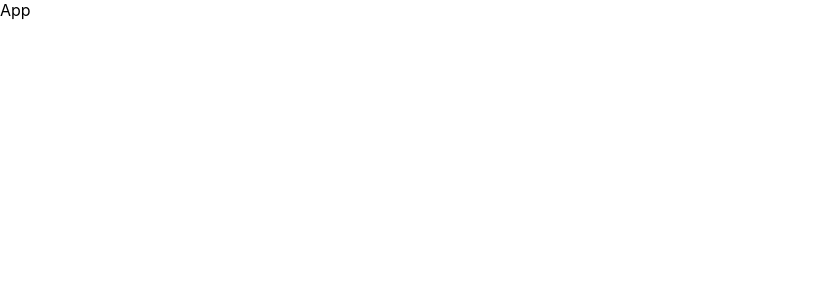
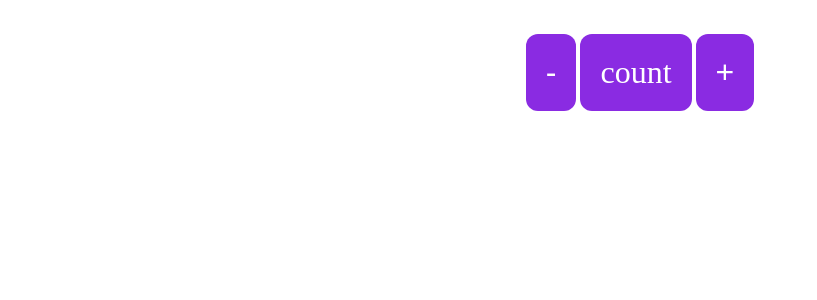
Before and after one commit to kirangautam45/Conduit-application, a React (Create React App) app: page / in a window 1280 px wide. Shown: the top 300 px of the page, without its empty margins (0-817 px from the left). Built offline with nearby package versions, Linux system fonts and the light colour scheme.

Commit message:
Conduit Application

```diff
--- a/package.json
+++ b/package.json
@@ -11,10 +11,13 @@
     "@types/node": "^16.7.13",
     "@types/react": "^18.0.0",
     "@types/react-dom": "^18.0.0",
+    "classname": "^0.0.0",
     "react": "^18.2.0",
     "react-dom": "^18.2.0",
     "react-redux": "^8.0.5",
     "react-scripts": "5.0.1",
+    "redux": "^4.2.1",
+    "redux-persist": "^6.0.0",
     "typescript": "^4.4.2",
     "web-vitals": "^2.1.0"
   },
--- a/src/App.tsx
+++ b/src/App.tsx
@@ -1,7 +1,11 @@
-import React from "react";
+import Counter from "./page/counter";
 
 const App = () => {
-  return <div>App</div>;
+  return (
+    <div>
+      <Counter />
+    </div>
+  );
 };
 
 export default App;
--- a/src/index.css
+++ b/src/index.css
@@ -1,4 +1,9 @@
-body {
+* {
+  padding: 0px;
+  margin: 0px;
+}
+
+/* body {
   margin: 0;
   font-family: -apple-system, BlinkMacSystemFont, 'Segoe UI', 'Roboto', 'Oxygen',
     'Ubuntu', 'Cantarell', 'Fira Sans', 'Droid Sans', 'Helvetica Neue',
@@ -10,4 +15,4 @@ body {
 code {
   font-family: source-code-pro, Menlo, Monaco, Consolas, 'Courier New',
     monospace;
-}
+} */
--- /dev/null
+++ b/src/page/Counter.css
@@ -0,0 +1,19 @@
+.wrapper {
+  display: flex;
+  align-items: center;
+  justify-content: center;
+  padding: 30px;
+}
+.button {
+  background-color: blueviolet; /* Green */
+  border: none;
+  color: white;
+  padding: 20px;
+  text-align: center;
+  text-decoration: none;
+  display: inline-block;
+  font-size: 32px;
+  margin: 4px 2px;
+  cursor: pointer;
+  border-radius: 12px;
+}
--- /dev/null
+++ b/src/page/counter.tsx
@@ -0,0 +1,16 @@
+import "./Counter.css";
+import { useDispatch, useSelector } from "react-redux";
+import { decrement } from "../store/counter/slice";
+
+const Counter = () => {
+  // const count = useSelector(());
+
+  return (
+    <div className="wrapper">
+      <button className="button">-</button>
+      <span className="button"> count </span>
+      <button className="button"> + </button>
+    </div>
+  );
+};
+export default Counter;
--- /dev/null
+++ b/src/store/counter/selector.ts
@@ -0,0 +1,6 @@
+import { RootState } from "../index";
+export const counter = (state: RootState) => state.counter.value;
+
+// export const count = () => state.count.value;
+
+// export type RootState = ReturnType<typeof count>;
--- /dev/null
+++ b/src/store/counter/slice.ts
@@ -0,0 +1,21 @@
+import { createSlice } from "@reduxjs/toolkit";
+import { initialStateType } from "./type";
+
+const initialState: initialStateType = {
+  value: 0,
+};
+
+const counterSlice = createSlice({
+  name: "counter",
+  initialState,
+  reducers: {
+    increment: (state) => {
+      state.value += 1;
+    },
+    decrement: (state) => {
+      state.value -= 1;
+    },
+  },
+});
+export const { increment, decrement } = counterSlice.actions;
+export default counterSlice.reducer;
--- /dev/null
+++ b/src/store/counter/type.ts
@@ -0,0 +1,3 @@
+export type initialStateType = {
+  value: number;
+};
--- /dev/null
+++ b/src/store/reducer.ts
@@ -0,0 +1,6 @@
+import { combineReducers } from "@reduxjs/toolkit";
+import counterReducer from "./counter/slice";
+
+export default combineReducers({
+  counter: counterReducer,
+});
```
Also changed, not shown: src/store/index.ts (added, +27 -0 lines), 1 other file (tests, documents, lock files or other folders).
